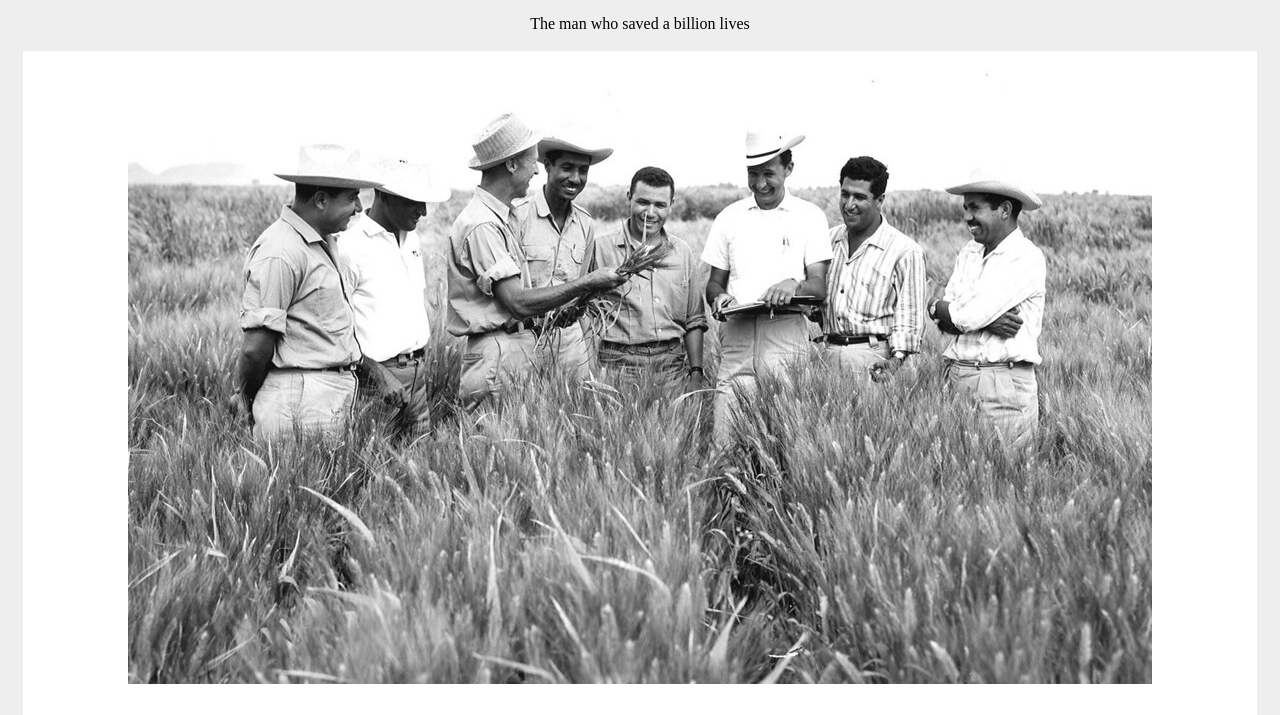
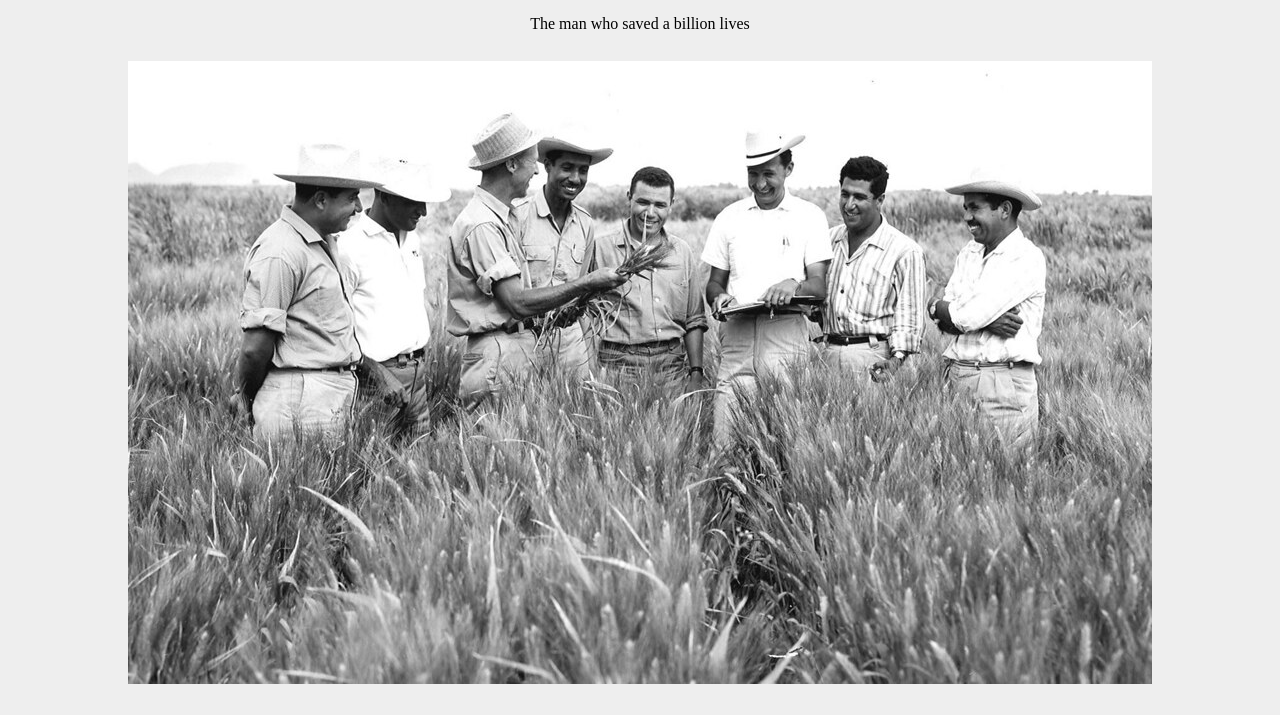
Before and after one commit to Manlikenonso/tribute-page, a plain HTML site: page index.html in a window 1280 px wide. Shown: the part 85-800 px from the top of the page. Drawn offline with Linux system fonts and the light colour scheme.

Commit message:
background color changed

```diff
--- a/styles.css
+++ b/styles.css
@@ -12,7 +12,7 @@
    ;
 }
 #img-div{
-    background: white;
+    background:blackgi;
     padding: 10px;
     margin: 0px;
 }
```
